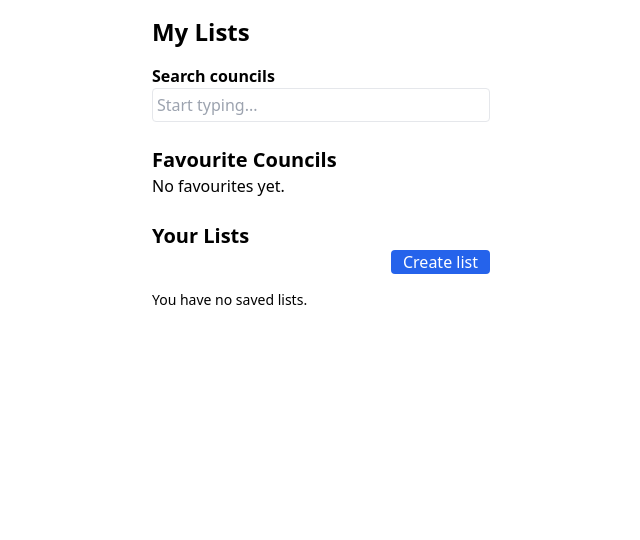
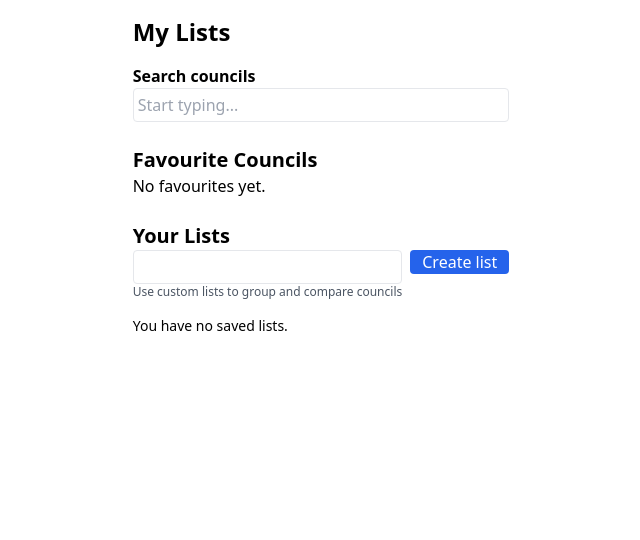
Before and after one commit to mikerouse/cfc, a Django app: page /lists/ in a window 1280 px wide. Shown: the part 142-682 px from the top of the page, without its empty margins (319-959 px from the left). Run offline with Django 4.2, Linux system fonts and the light colour scheme; the visitor is signed in with stand-in values (Sample User, id 1); data that the repository does not hold is empty; some libraries are stand-ins or nearby versions.

Commit message:
Improve list creation field styling

```diff
--- a/council_finance/forms.py
+++ b/council_finance/forms.py
@@ -76,6 +76,13 @@ class CouncilImportMappingForm(forms.Form):
 class CouncilListForm(forms.ModelForm):
     """Create a simple list of councils."""
 
+    # Provide a short helper text so users know why lists are useful
+    name = forms.CharField(
+        help_text="Use custom lists to group and compare councils",
+        # Tailwind classes provide a border and padding so the input stands out
+        widget=forms.TextInput(attrs={"class": "border rounded p-1 flex-1"}),
+    )
+
     class Meta:
         model = CouncilList
         fields = ["name"]
--- a/council_finance/templates/council_finance/my_lists.html
+++ b/council_finance/templates/council_finance/my_lists.html
@@ -41,9 +41,13 @@
 <p>No favourites yet.</p>
 {% endif %}
 <h2 class="text-xl font-semibold mt-6">Your Lists</h2>
-<form method="post" class="mb-4 flex gap-2">
+<form method="post" class="mb-4 flex gap-2 items-start flex-wrap">
   {% csrf_token %}
-  {{ form.name }}
+  <div class="flex flex-col flex-1">
+    <label for="{{ form.name.id_for_label }}" class="sr-only">List name</label>
+    {{ form.name }}
+    <p class="text-xs text-gray-600">{{ form.name.help_text }}</p>
+  </div>
   <button name="new_list" class="bg-blue-600 text-white px-3 rounded" type="submit">Create list</button>
 </form>
 {% for l in lists %}
```
